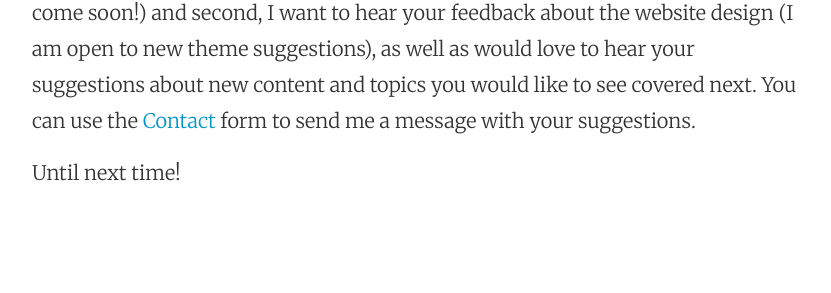
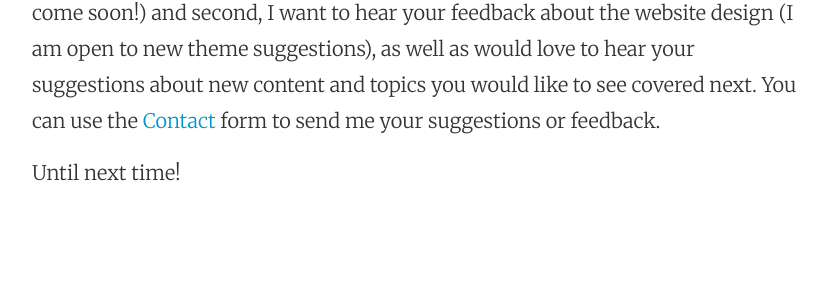
Before and after one commit to mhorga/mhorga.github.io, a Jekyll site: the page built from _posts/2016-10-25-the-metalkit-org-website-is-up-and-running.markdown, in a window 1280 px wide. Shown: the part 720-1013 px from the top of the page, without its empty margins (224-1055 px from the left). Built offline with Jekyll 4.4.1, drawn with Linux system fonts in a browser that asks for light colours; comment, search, counter and statistics services are not loaded.

Commit message:
Post update: The metalkit.org website is up and running

```diff
--- a/_posts/2016-10-25-the-metalkit-org-website-is-up-and-running.markdown
+++ b/_posts/2016-10-25-the-metalkit-org-website-is-up-and-running.markdown
@@ -3,6 +3,6 @@ published: true
 title: The metalkit.org website is up and running
 layout: post
 ---
-This post is meant to be first, a quick update to let you know the new website [metalkit.org](metalkit.org) is now up and running but with only one post for now (more to come soon!) and second, I want to hear your feedback about the website design (I am open to new theme suggestions), as well as would love to hear your suggestions about new content and topics you would like to see covered next. You can use the [Contact](http://mhorga.org/contact/) form to send me a message with your suggestions.
+This post is meant to be first, a quick update to let you know the new website [metalkit.org](metalkit.org) is now up and running but with only one post for now (more to come soon!) and second, I want to hear your feedback about the website design (I am open to new theme suggestions), as well as would love to hear your suggestions about new content and topics you would like to see covered next. You can use the [Contact](http://mhorga.org/contact/) form to send me your suggestions or feedback.
 
 Until next time!
```
